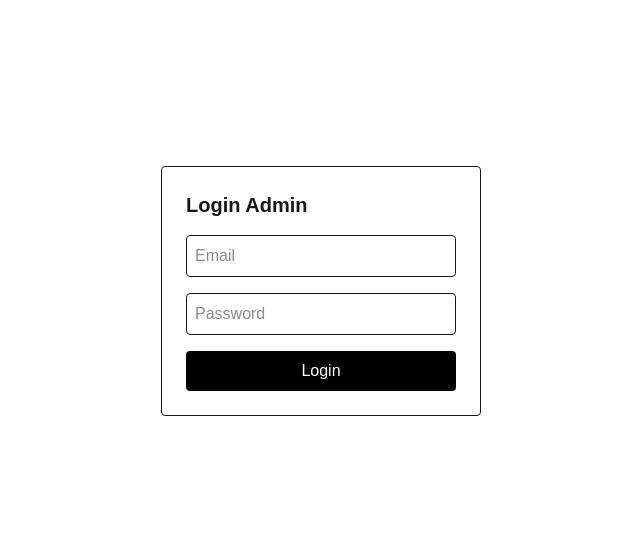
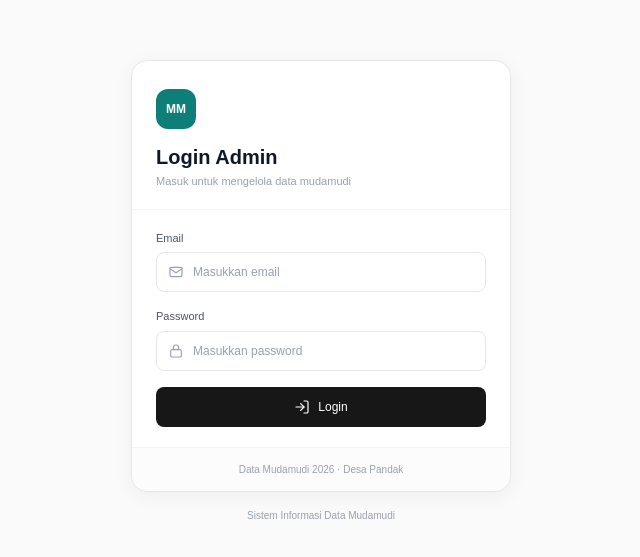
Before and after one commit to RoyyanFaridh/Redespa2026, a Next.js app: page /login in a window 1280 px wide. Shown: the part 109-666 px from the top of the page, without its empty margins (319-959 px from the left). Built offline with nearby package versions, Linux system fonts and the light colour scheme; no server answers.

Commit message:
redesign page login

```diff
--- a/app/login/page.tsx
+++ b/app/login/page.tsx
@@ -30,32 +30,204 @@ export default function LoginPage() {
   }
 
   return (
-    <div className="flex items-center justify-center min-h-screen">
-      <form onSubmit={handleLogin} className="flex flex-col gap-4 w-80 p-6 border rounded">
-        <h1 className="text-xl font-bold">Login Admin</h1>
+    <main className="flex min-h-screen items-center justify-center bg-[#fafafa] px-4 py-8">
+      <div className="w-full max-w-[380px]">
 
-        {error && <p className="text-red-500 text-sm">{error}</p>}
+        {/* ======================================================
+            LOGIN CARD
+        ====================================================== */}
+        <div className="overflow-hidden rounded-2xl border border-gray-200 bg-white shadow-[0_4px_20px_rgba(0,0,0,0.05)]">
+
+          {/* Header */}
+          <div className="px-5 pb-5 pt-6 sm:px-6 sm:pt-7">
+
+            {/* Logo */}
+            <div className="mb-4 flex h-10 w-10 items-center justify-center rounded-xl bg-[#0d7f78] text-[12px] font-semibold text-white">
+              MM
+            </div>
+
+            <h1 className="text-[20px] font-semibold leading-6 text-gray-900">
+              Login Admin
+            </h1>
+
+            <p className="mt-1 text-[11px] leading-4 text-gray-400">
+              Masuk untuk mengelola data mudamudi
+            </p>
+          </div>
+
+          {/* Divider */}
+          <div className="border-t border-gray-100" />
+
+          {/* Form */}
+          <form
+            onSubmit={handleLogin}
+            className="space-y-4 px-5 py-5 sm:px-6"
+          >
+
+            {/* Error */}
+            {error && (
+              <div className="flex items-start gap-2 rounded-lg border border-red-200 bg-red-50 px-3 py-2.5">
+                <svg
+                  xmlns="http://www.w3.org/2000/svg"
+                  viewBox="0 0 24 24"
+                  fill="none"
+                  stroke="currentColor"
+                  strokeWidth="2"
+                  className="mt-0.5 h-4 w-4 shrink-0 text-red-500"
+                >
+                  <circle cx="12" cy="12" r="9" />
+                  <path
+                    strokeLinecap="round"
+                    strokeLinejoin="round"
+                    d="M12 8v4M12 16h.01"
+                  />
+                </svg>
+
+                <p className="text-[11px] leading-4 text-red-600">
+                  {error}
+                </p>
+              </div>
+            )}
+
+            {/* Email */}
+            <div>
+              <label
+                htmlFor="email"
+                className="mb-1.5 block text-[11px] font-medium text-gray-600"
+              >
+                Email
+              </label>
+
+              <div className="relative">
+                <div className="pointer-events-none absolute inset-y-0 left-3 flex items-center">
+                  <svg
+                    xmlns="http://www.w3.org/2000/svg"
+                    viewBox="0 0 24 24"
+                    fill="none"
+                    stroke="currentColor"
+                    strokeWidth="1.7"
+                    className="h-4 w-4 text-gray-400"
+                  >
+                    <rect
+                      x="3"
+                      y="5"
+                      width="18"
+                      height="14"
+                      rx="2"
+                    />
+                    <path
+                      strokeLinecap="round"
+                      strokeLinejoin="round"
+                      d="m3 7 9 6 9-6"
+                    />
+                  </svg>
+                </div>
 
                 <input
+                  id="email"
                   type="email"
-          placeholder="Email"
+                  placeholder="Masukkan email"
                   value={email}
                   onChange={(e) => setEmail(e.target.value)}
-          className="border p-2 rounded"
+                  className="h-10 w-full rounded-lg border border-gray-200 bg-white pl-9 pr-3 text-[12px] text-gray-700 outline-none transition placeholder:text-gray-400 focus:border-[#0d7f78] focus:ring-2 focus:ring-[#0d7f78]/10"
                   required
                 />
+              </div>
+            </div>
+
+            {/* Password */}
+            <div>
+              <label
+                htmlFor="password"
+                className="mb-1.5 block text-[11px] font-medium text-gray-600"
+              >
+                Password
+              </label>
+
+              <div className="relative">
+                <div className="pointer-events-none absolute inset-y-0 left-3 flex items-center">
+                  <svg
+                    xmlns="http://www.w3.org/2000/svg"
+                    viewBox="0 0 24 24"
+                    fill="none"
+                    stroke="currentColor"
+                    strokeWidth="1.7"
+                    className="h-4 w-4 text-gray-400"
+                  >
+                    <rect
+                      x="4"
+                      y="10"
+                      width="16"
+                      height="11"
+                      rx="2"
+                    />
+                    <path
+                      strokeLinecap="round"
+                      strokeLinejoin="round"
+                      d="M8 10V7a4 4 0 0 1 8 0v3"
+                    />
+                  </svg>
+                </div>
+
                 <input
+                  id="password"
                   type="password"
-          placeholder="Password"
+                  placeholder="Masukkan password"
                   value={password}
                   onChange={(e) => setPassword(e.target.value)}
-          className="border p-2 rounded"
+                  className="h-10 w-full rounded-lg border border-gray-200 bg-white pl-9 pr-3 text-[12px] text-gray-700 outline-none transition placeholder:text-gray-400 focus:border-[#0d7f78] focus:ring-2 focus:ring-[#0d7f78]/10"
                   required
                 />
-        <button type="submit" className="bg-black text-white p-2 rounded">
+              </div>
+            </div>
+
+            {/* Submit */}
+            <button
+              type="submit"
+              className="mt-2 flex h-10 w-full items-center justify-center gap-2 rounded-lg bg-[#171717] text-[12px] font-medium text-white transition hover:bg-gray-800 active:scale-[0.99]"
+            >
+              <svg
+                xmlns="http://www.w3.org/2000/svg"
+                viewBox="0 0 24 24"
+                fill="none"
+                stroke="currentColor"
+                strokeWidth="1.8"
+                className="h-4 w-4"
+              >
+                <path
+                  strokeLinecap="round"
+                  strokeLinejoin="round"
+                  d="M15 3h4a2 2 0 0 1 2 2v14a2 2 0 0 1-2 2h-4"
+                />
+                <path
+                  strokeLinecap="round"
+                  strokeLinejoin="round"
+                  d="m10 17 5-5-5-5"
+                />
+                <path
+                  strokeLinecap="round"
+                  strokeLinejoin="round"
+                  d="M15 12H3"
+                />
+              </svg>
+
               Login
             </button>
           </form>
+
+          {/* Footer */}
+          <div className="border-t border-gray-100 bg-gray-50/50 px-5 py-3.5 text-center sm:px-6">
+            <p className="text-[10px] text-gray-400">
+              Data Mudamudi 2026 · Desa Pandak
+            </p>
           </div>
+        </div>
+
+        {/* Small branding */}
+        <p className="mt-4 text-center text-[10px] text-gray-400">
+          Sistem Informasi Data Mudamudi
+        </p>
+      </div>
+    </main>
   )
 }
--- a/app/table.tsx
+++ b/app/table.tsx
@@ -248,7 +248,7 @@ export default function MudamudiTable({
             {/* ==================================================
                 ADD DATA
                 ================================================== */}
-            {isAdmin && (
+
             <button
                 type="button"
                 onClick={() =>
@@ -289,7 +289,6 @@ export default function MudamudiTable({
                 Tambah Data
                 </span>
             </button>
-            )}
         </div>
         </header>
 
```
Lines whose indentation alone changed are shown as unchanged.
